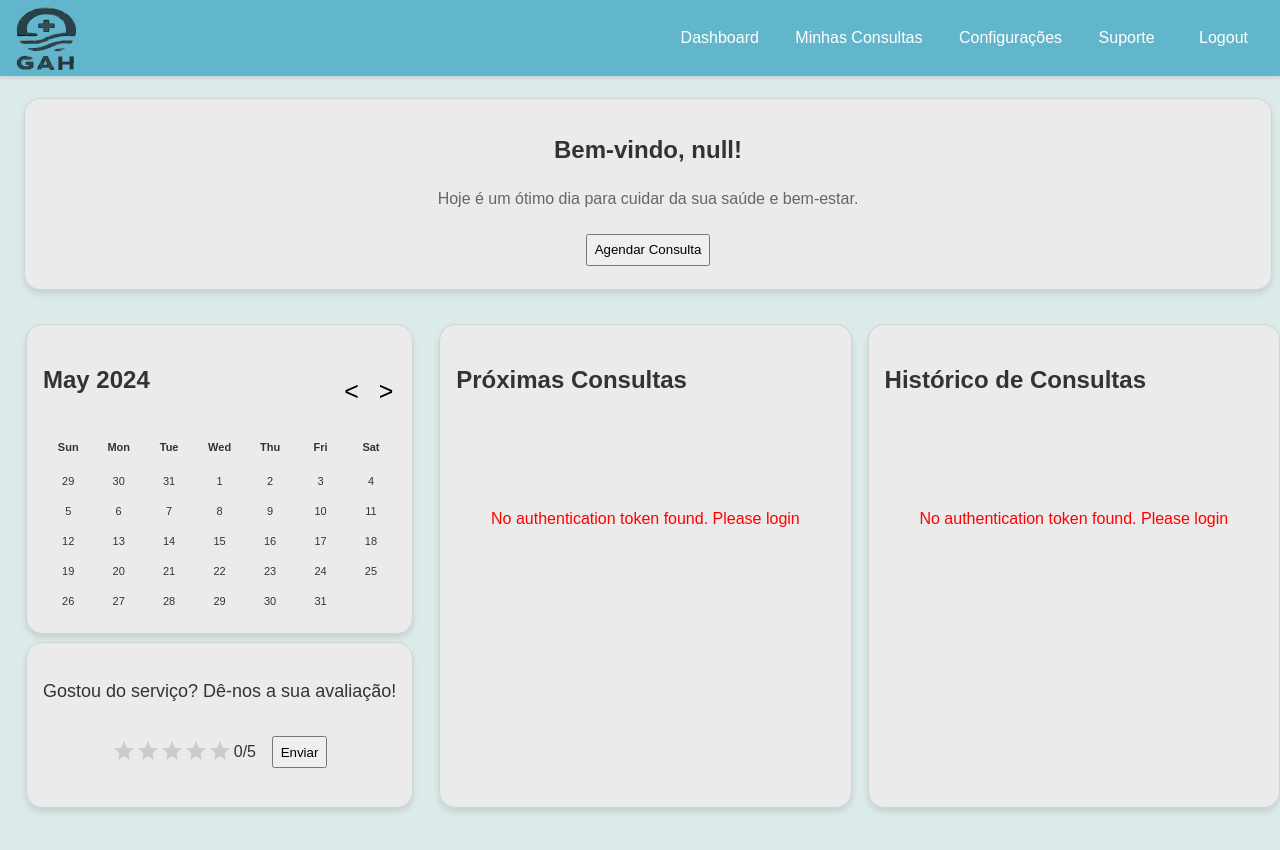
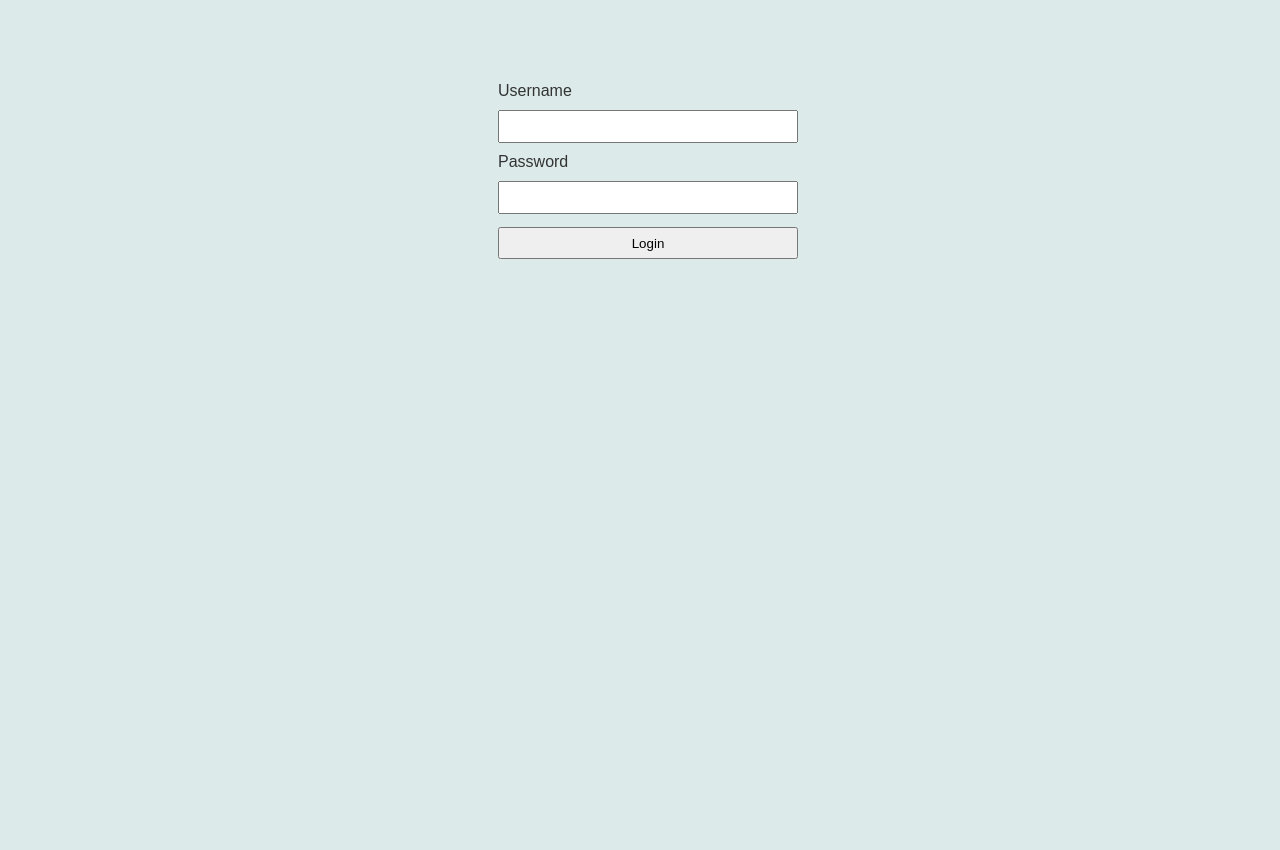
Before and after one commit to Gameiro02/GAH_Clinic, a Svelte app in the folder GAH_Clinic/: page /login in a window 1280 px wide. Shown: the top 850 px of the page. Built offline with nearby package versions, Linux system fonts and the light colour scheme.

Commit message:
Spinner Center

```diff
--- a/GAH_Clinic/src/App.svelte
+++ b/GAH_Clinic/src/App.svelte
@@ -6,21 +6,18 @@
   import WelcomePanel from "./WelcomePanel.svelte";
   import ScheduleAppointment from "./ScheduleAppointment.svelte";
 
-  // onMount(() => {
-  //   // Redirect to /login if the current window location is the root
-  //   const path = window.location.pathname;
-  //   if (path === '/' || path === '/index.html') {
-  //     navigate('/login');
-  //   }
-  // });
+  onMount(() => {
+    // Redirect to /login if the current window location is the root
+    const path = window.location.pathname;
+    if (path === "/" || path === "/index.html") {
+      navigate("/login");
+    }
+  });
 </script>
 
-<!-- <Router>
-  <nav>
-  </nav>
+<Router>
+  <nav></nav>
   <Route path="/login" component={Login} />
   <Route path="/dashboard" component={Dashboard} />
   <Route path="/schedule-appointment" component={ScheduleAppointment} />
 </Router>
- -->
-<Dashboard />
--- a/GAH_Clinic/src/Dashboard.svelte
+++ b/GAH_Clinic/src/Dashboard.svelte
@@ -50,7 +50,7 @@
           data.pastAppointments = result.appointments.filter(
             (app) => app.status === "finished"
           );
-          data.isLoading = false;
+          data.isLoading = true;
           data.errorMessage = "";
           return data;
         });
@@ -60,7 +60,7 @@
     } catch (error) {
       console.error(error.message);
       appointmentsData.update((data) => {
-        data.isLoading = false;
+        data.isLoading = true;
         data.errorMessage = error.message;
         return data;
       });
--- a/GAH_Clinic/src/HistoryPanel.svelte
+++ b/GAH_Clinic/src/HistoryPanel.svelte
@@ -40,6 +40,8 @@
     padding: 10px;
     width: 500px;
     text-align: left;
-    box-sizing: border-box; /* Garante que o padding não afete o tamanho total */
+    box-sizing: border-box;
+    /* align-items: center;
+    justify-content: center; */
   }
 </style>
--- a/GAH_Clinic/src/Pannel.svelte
+++ b/GAH_Clinic/src/Pannel.svelte
@@ -1,8 +1,8 @@
 <script>
-    import Card from './Card.svelte';
-    import { appointmentsData } from './store.js';
+  import Card from "./Card.svelte";
+  import { appointmentsData } from "./store.js";
 
-    $: data = $appointmentsData;
+  $: data = $appointmentsData;
 </script>
 
 <Card>
@@ -47,14 +47,14 @@
   .appointments {
     display: flex;
     flex-direction: column;
-    align-items: center;
-    justify-content: center;
+    align-items: center; /* Centraliza horizontalmente */
+    justify-content: center; /* Centraliza verticalmente quando necessário */
     gap: 10px;
     min-height: 200px;
-    width: 100%; /* Full width of the container */
-    margin: 20px auto; /* Adds margin on both sides */
-    padding: 0 10px; /* Adds padding on both sides */
-    box-sizing: border-box; /* Ensures padding is included in width */
+    width: 100%;
+    margin: 20px auto;
+    padding: 0 10px;
+    box-sizing: border-box;
   }
 
   .appointment {
@@ -68,7 +68,7 @@
   }
 
   .spinner {
-    border: 4px solid rgba(0,0,0,0.1);
+    border: 4px solid rgba(0, 0, 0, 0.1);
     width: 36px;
     height: 36px;
     border-radius: 50%;
@@ -77,11 +77,16 @@
   }
 
   @keyframes spin {
-    0% { transform: rotate(0deg); }
-    100% { transform: rotate(360deg); }
+    0% {
+      transform: rotate(0deg);
+    }
+    100% {
+      transform: rotate(360deg);
+    }
   }
 
-  .error, .info {
+  .error,
+  .info {
     text-align: center;
     padding: 20px;
     width: 100%; /* Ensures error and info texts span the full width of their container */
```
Also changed, not shown: 1 other file (tests, documents, lock files or other folders).
